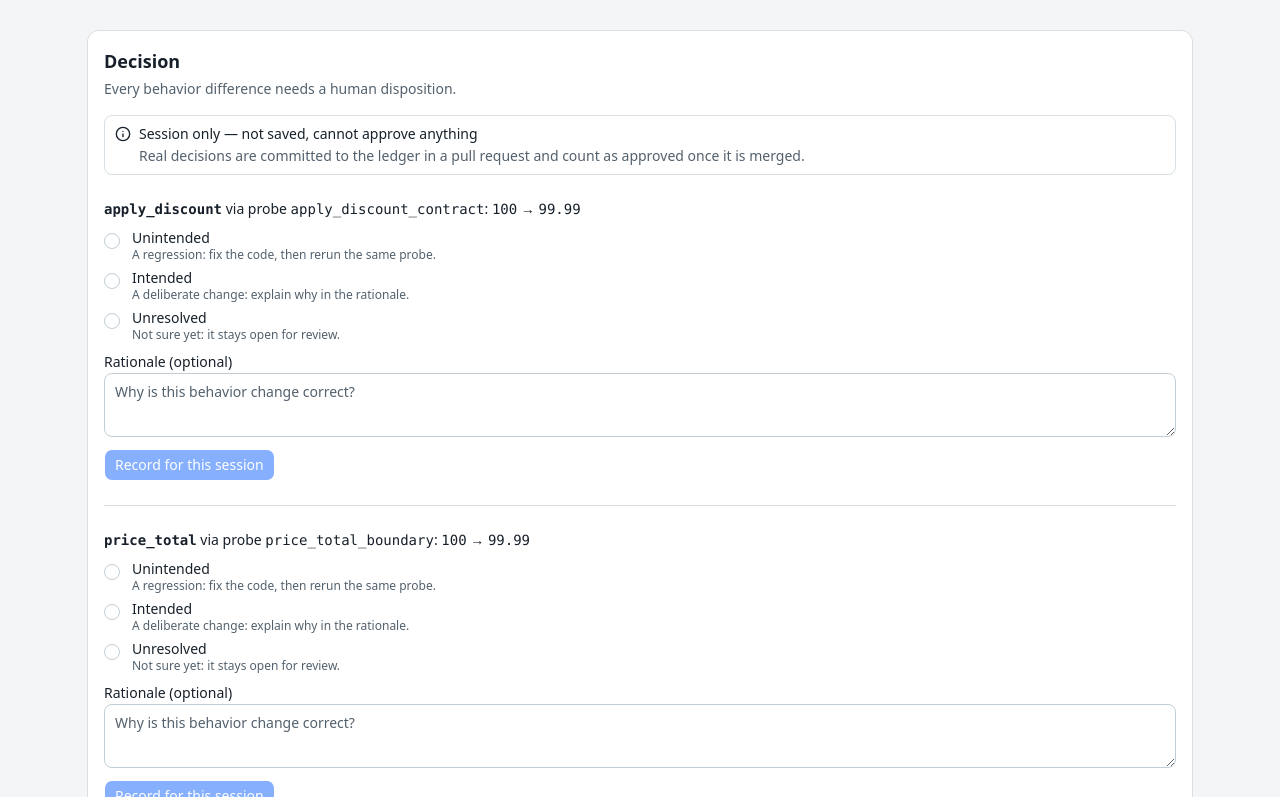
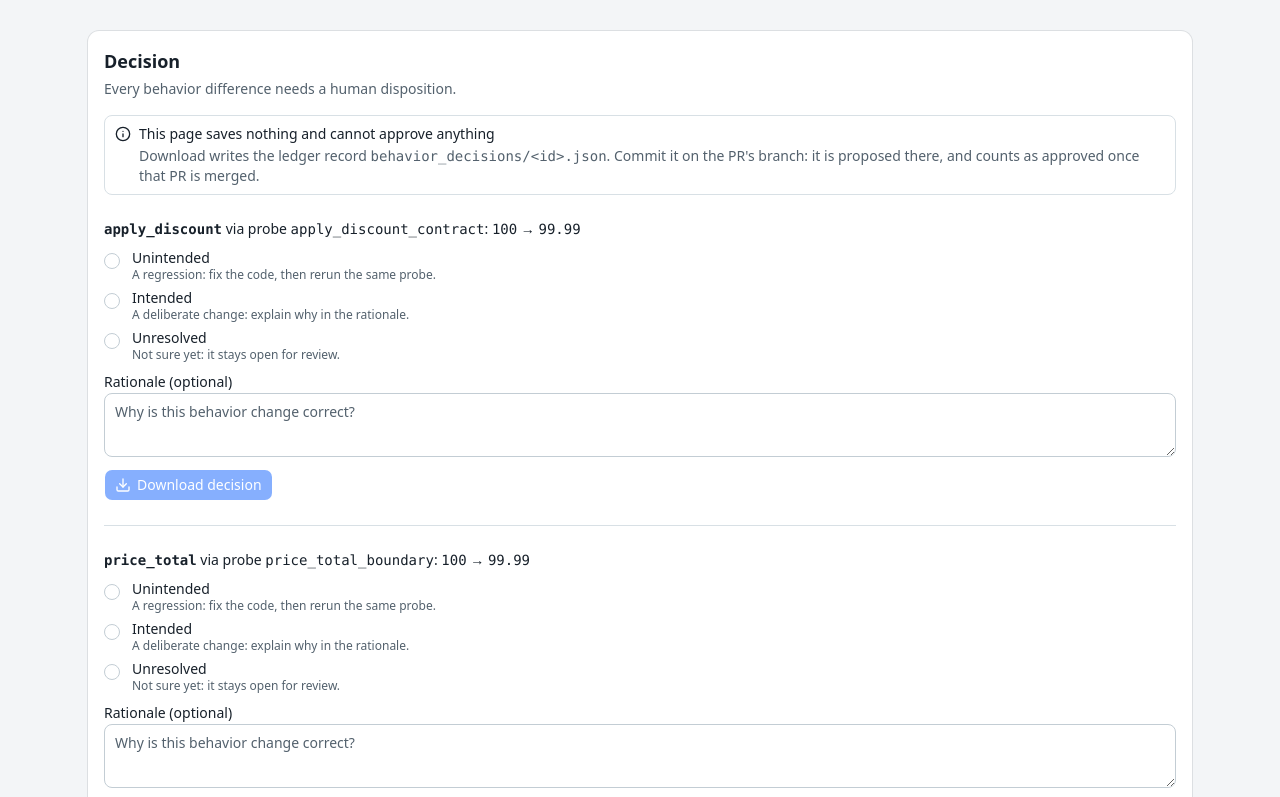
Before and after one commit to kafiirgie/pocbobbin, a React (Vite) app in the folder web/: page / in a window 1280 px wide. Shown: the part 1683-2480 px from the top of the page. Built offline with nearby package versions, Linux system fonts and the light colour scheme.

Commit message:
feat(web): download a decision as a ledger record
The record, id included, is built exactly as validate_and_save builds it,
and is always "proposed": approval comes only from merging it to main.

```diff
--- a/web/src/components/DecisionPanel.tsx
+++ b/web/src/components/DecisionPanel.tsx
@@ -1,5 +1,5 @@
-import { useState } from "react";
-import { Info } from "lucide-react";
+import { useState, type FormEvent } from "react";
+import { CircleAlert, Download, Info } from "lucide-react";
 import { Alert, AlertDescription, AlertTitle } from "@/components/ui/alert";
 import { Badge } from "@/components/ui/badge";
 import { Button } from "@/components/ui/button";
@@ -9,6 +9,7 @@ import { RadioGroup, RadioGroupItem } from "@/components/ui/radio-group";
 import { Separator } from "@/components/ui/separator";
 import { Textarea } from "@/components/ui/textarea";
 import { TONE_CLASSES } from "@/components/StatusBadge";
+import { buildDecision, downloadDecision, MIN_RATIONALE } from "@/lib/decision-file";
 import { formatValue } from "@/lib/evidence";
 import type { Comparison, Decision, Intent, ReviewReport } from "@/lib/review-report";
 
@@ -18,55 +19,83 @@ const INTENTS: { value: Intent; label: string; hint: string }[] = [
   { value: "unresolved", label: "Unresolved", hint: "Not sure yet: it stays open for review." },
 ];
 
-function DeltaDecision({ comparison }: { comparison: Comparison }) {
+type SaveState = { status: "saved"; decision: Decision } | { status: "error"; message: string } | null;
+
+function SaveStatus({ state }: { state: SaveState }) {
+  if (!state) return null;
+  if (state.status === "error") {
+    return (
+      <p role="alert" className="flex items-center gap-2 text-sm text-danger">
+        <CircleAlert aria-hidden="true" className="size-4 shrink-0" />{state.message}
+      </p>
+    );
+  }
+  const { id, supersedes } = state.decision;
+  return (
+    <p role="status" className="max-w-prose text-sm text-muted-foreground">
+      Downloaded <code>{id}.json</code> as a proposed decision{supersedes ? <> that supersedes <code>{supersedes}</code></> : null}.
+      Commit it to <code>behavior_decisions/</code> on this PR's branch; it counts as approved once the PR is merged.
+    </p>
+  );
+}
+
+function IntentChoice({ id, intent, onChange }: { id: string; intent: Intent | ""; onChange: (intent: Intent) => void }) {
+  return (
+    <RadioGroup value={intent} onValueChange={(value) => onChange(value as Intent)} aria-label={`Disposition for probe ${id}`}>
+      {INTENTS.map((option) => (
+        <div key={option.value} className="flex items-start gap-3">
+          <RadioGroupItem value={option.value} id={`${id}-${option.value}`} className="mt-0.5" />
+          <Label htmlFor={`${id}-${option.value}`} className="flex-col items-start gap-0.5">
+            <span>{option.label}</span>
+            <span className="text-xs font-normal text-muted-foreground">{option.hint}</span>
+          </Label>
+        </div>
+      ))}
+    </RadioGroup>
+  );
+}
+
+function DeltaDecision({ report, comparison }: { report: ReviewReport; comparison: Comparison }) {
   const [intent, setIntent] = useState<Intent | "">("");
   const [rationale, setRationale] = useState("");
-  const [recorded, setRecorded] = useState<Intent | null>(null);
+  const [save, setSave] = useState<SaveState>(null);
   const id = comparison.probe.id;
-  const needsRationale = intent === "intended" && !rationale.trim();
+  const shortRationale = intent === "intended" && rationale.trim().length < MIN_RATIONALE;
+  const submit = async (event: FormEvent<HTMLFormElement>) => {
+    event.preventDefault();
+    if (!intent || shortRationale) return;
+    try {
+      const decision = await buildDecision(report, comparison, intent, rationale);
+      downloadDecision(decision);
+      setSave({ status: "saved", decision });
+    } catch (error: unknown) {
+      setSave({ status: "error", message: error instanceof Error ? error.message : "The decision file could not be built." });
+    }
+  };
   return (
-    <form
-      className="space-y-3"
-      onSubmit={(event) => {
-        event.preventDefault();
-        if (intent && !needsRationale) setRecorded(intent);
-      }}
-    >
+    <form className="space-y-3" onSubmit={(event) => void submit(event)}>
       <p className="text-sm">
         <code className="font-semibold">{comparison.probe.target.symbol}</code> via probe <code>{id}</code>:{" "}
         <code>{formatValue(comparison.base.output)}</code> → <code>{formatValue(comparison.head.output)}</code>
       </p>
-      <RadioGroup
-        value={intent}
-        onValueChange={(value) => { setIntent(value as Intent); setRecorded(null); }}
-        aria-label={`Disposition for probe ${id}`}
-      >
-        {INTENTS.map((option) => (
-          <div key={option.value} className="flex items-start gap-3">
-            <RadioGroupItem value={option.value} id={`${id}-${option.value}`} className="mt-0.5" />
-            <Label htmlFor={`${id}-${option.value}`} className="flex-col items-start gap-0.5">
-              <span>{option.label}</span>
-              <span className="text-xs font-normal text-muted-foreground">{option.hint}</span>
-            </Label>
-          </div>
-        ))}
-      </RadioGroup>
+      <IntentChoice id={id} intent={intent} onChange={(next) => { setIntent(next); setSave(null); }} />
       <div className="space-y-1">
-        <Label htmlFor={`${id}-rationale`}>Rationale {intent === "intended" ? "(required)" : "(optional)"}</Label>
+        <Label htmlFor={`${id}-rationale`}>
+          Rationale {intent === "intended" ? `(required, at least ${MIN_RATIONALE} characters)` : "(optional)"}
+        </Label>
         <Textarea
           id={`${id}-rationale`}
           value={rationale}
-          onChange={(event) => { setRationale(event.target.value); setRecorded(null); }}
-          aria-invalid={needsRationale}
+          onChange={(event) => { setRationale(event.target.value); setSave(null); }}
+          aria-invalid={shortRationale}
           placeholder="Why is this behavior change correct?"
         />
       </div>
-      <Button type="submit" disabled={!intent || needsRationale}>Record for this session</Button>
-      {recorded ? (
-        <p role="status" className="text-sm text-muted-foreground">
-          Recorded “{recorded}” in this browser session only. Nothing was saved or approved.
-        </p>
-      ) : null}
+      <Button type="submit" disabled={!intent || shortRationale || report.fixture}>
+        <Download aria-hidden="true" />Download decision
+      </Button>
+      {report.fixture ? <p className="text-sm text-muted-foreground">A fixture report cannot produce a ledger record.</p> : null}
+      <SaveStatus state={save} />
     </form>
   );
 }
@@ -98,14 +127,17 @@ export function DecisionPanel({ report }: { report: ReviewReport }) {
       <CardContent className="space-y-6">
         <Alert>
           <Info aria-hidden="true" />
-          <AlertTitle>Session only — not saved, cannot approve anything</AlertTitle>
-          <AlertDescription>Real decisions are committed to the ledger in a pull request and count as approved once it is merged.</AlertDescription>
+          <AlertTitle>This page saves nothing and cannot approve anything</AlertTitle>
+          <AlertDescription>
+            Download writes the ledger record <code>behavior_decisions/&lt;id&gt;.json</code>. Commit it on the PR's branch: it is
+            proposed there, and counts as approved once that PR is merged.
+          </AlertDescription>
         </Alert>
         {deltas.length ? (
           deltas.map((comparison, index) => (
             <div key={comparison.probe.id} className="space-y-6">
               {index ? <Separator /> : null}
-              <DeltaDecision comparison={comparison} />
+              <DeltaDecision report={report} comparison={comparison} />
             </div>
           ))
         ) : (
--- /dev/null
+++ b/web/src/lib/decision-file.ts
@@ -0,0 +1,48 @@
+import type { Comparison, Decision, Intent, Observation, ReviewReport } from "@/lib/review-report";
+
+// Builds the same ledger record as app/decisions.py `validate_and_save`, so a downloaded file
+// can be committed to behavior_decisions/ unchanged and read back by `lookup`.
+
+/** validate_and_save rejects an "intended" decision with a shorter rationale. */
+export const MIN_RATIONALE = 10;
+
+async function decisionId(parts: string[]): Promise<string> {
+  if (!globalThis.crypto?.subtle) throw new Error("Building the decision id needs a secure page (https or localhost).");
+  const digest = await crypto.subtle.digest("SHA-256", new TextEncoder().encode(parts.map((part) => part.trim()).join(":")));
+  return [...new Uint8Array(digest)].map((byte) => byte.toString(16).padStart(2, "0")).join("").slice(0, 12);
+}
+
+const observed = (observation: Observation) => observation.exception ?? observation.output;
+
+export async function buildDecision(report: ReviewReport, comparison: Comparison, intent: Intent, rationale: string): Promise<Decision> {
+  const { repo, revisions: { base_sha, head_sha } } = report;
+  const { path, symbol } = comparison.probe.target;
+  // Like validate_and_save: the last ledger record for this symbol, in ledger (id) order, is superseded.
+  const earlier = report.prior_decisions.filter((d) => d.target.path === path && d.target.symbol === symbol);
+  return {
+    id: await decisionId([repo, symbol, base_sha, head_sha, comparison.probe.hash]),
+    repo,
+    target: { path, symbol },
+    base_sha,
+    head_sha,
+    probe_hash: comparison.probe.hash,
+    before: observed(comparison.base),
+    after: observed(comparison.head),
+    intent,
+    rationale: rationale.trim() || null,
+    requirement_ref: null,
+    // Approval comes only from merging the file to main, never from this page.
+    status: "proposed",
+    supersedes: earlier.length ? earlier[earlier.length - 1].id : null,
+  };
+}
+
+export function downloadDecision(decision: Decision) {
+  const blob = new Blob([`${JSON.stringify(decision, null, 2)}\n`], { type: "application/json" });
+  const url = URL.createObjectURL(blob);
+  const link = document.createElement("a");
+  link.href = url;
+  link.download = `${decision.id}.json`;
+  link.click();
+  setTimeout(() => URL.revokeObjectURL(url));
+}
```
Also changed, not shown: 1 other file (tests, documents, lock files or other folders).
